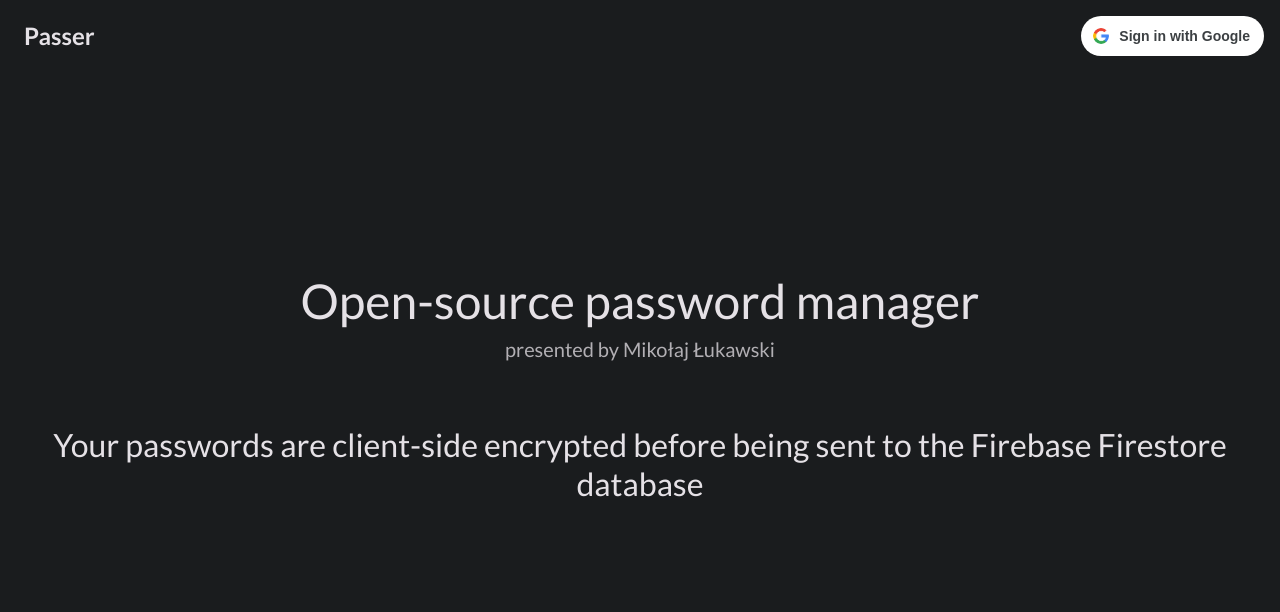
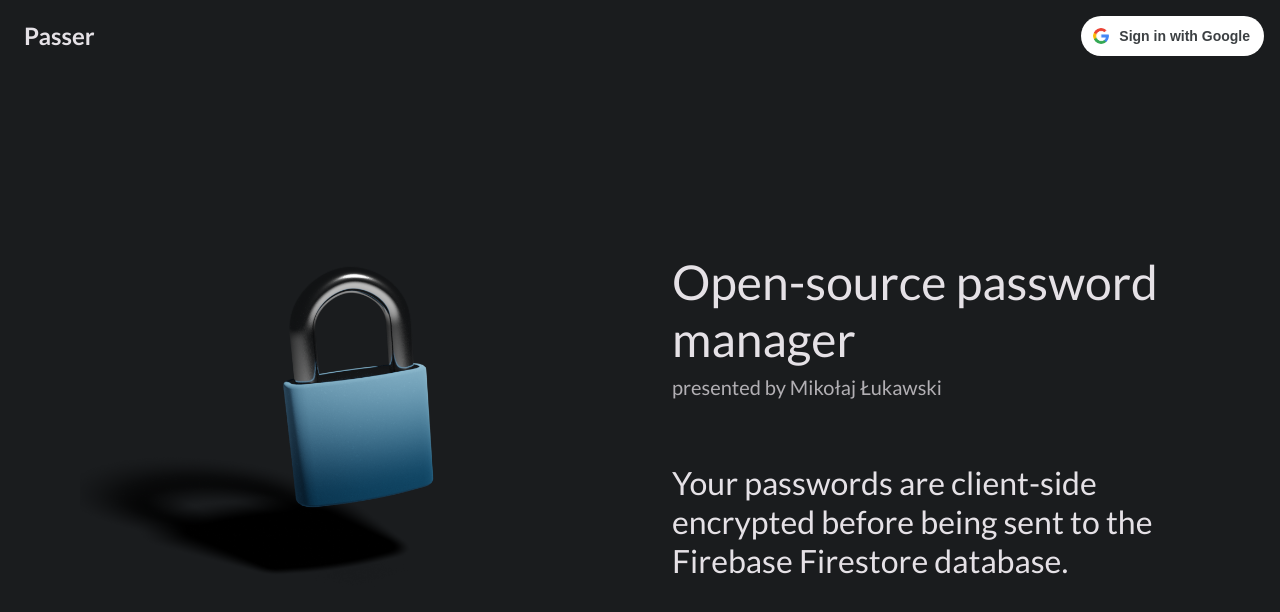
Before and after one commit to Pomoc48/passer, a React (Create React App) app: page / in a window 1280 px wide. Shown: the top 612 px of the page. Built offline with nearby package versions, Linux system fonts and the light colour scheme.

Commit message:
Add padlock render image

```diff
--- a/src/scss/widgets/Marketing.scss
+++ b/src/scss/widgets/Marketing.scss
@@ -1,9 +1,14 @@
 .Marketing {
-    padding-left: 16px;
-    padding-right: 16px;
-    margin-top: 64px;
-    margin-bottom: 32px;
+    display: flex;
+    align-items: center;
+    padding: 64px;
+    gap: 32px;
 
+    img {
+        width: 50%;
+    }
+
+    .Texts {
         .Title {
             font-size: 48px;
         }
@@ -19,14 +24,4 @@
             font-size: 32px;
         }
     }
-
-@media screen and (min-width: 970px) {
-    .Marketing {
-        margin-top: 25vh;
-        margin-bottom: 128px;
-
-        .Title, .Subtitle, .Info {
-            text-align: center;
 }
-    }
-}
--- a/src/widgets/Marketing.tsx
+++ b/src/widgets/Marketing.tsx
@@ -1,11 +1,15 @@
 import '../scss/widgets/Marketing.scss';
+import Padlock from '../media/padlock.png';
 
 export default function Marketing() {
   return (
     <div className="Marketing">
-      <div className='Title'>Open-source password manager</div>
-      <div className='Subtitle'>presented by Mikołaj Łukawski</div>
-      <div className='Info'>Your passwords are client-side encrypted before being sent to the Firebase Firestore database</div>
+      <img src={Padlock} alt="Padlock" />
+      <div className="Texts">
+        <div className='Title'>Open-source password manager</div>
+        <div className='Subtitle'>presented by Mikołaj Łukawski</div>
+        <div className='Info'>Your passwords are client-side encrypted before being sent to the Firebase Firestore database.</div>
+      </div>
     </div>
   );
 }
```
Also changed, not shown: src/media/padlock.png (added). Lines whose indentation alone changed are shown as unchanged.
